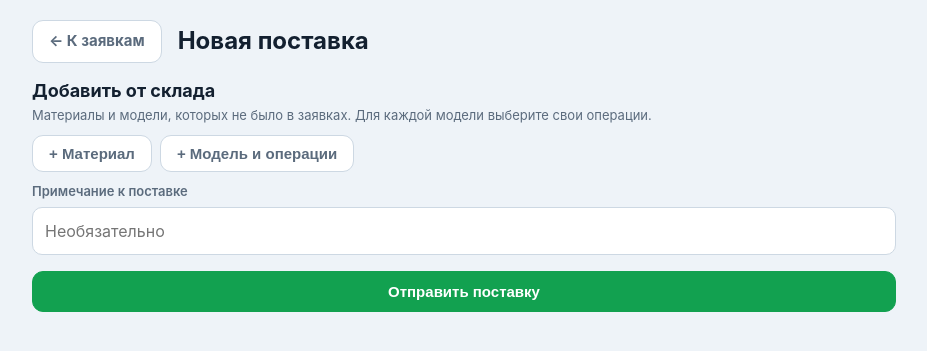
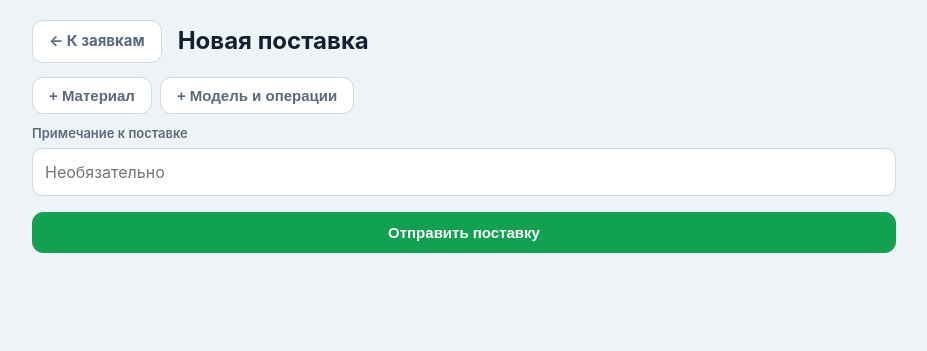
Before and after one commit to veselo2903/jail, a Python web app: template templates/supply_new.html in a window 1280 px wide. Shown: the top 351 px of the page, without its empty margins (176-1103 px from the left). Run offline with Jinja, Linux system fonts and the light colour scheme; the template is opened without the code that fills it, so the values that code supplies are empty.

Commit message:
Remove warehouse supply helper headings

```diff
--- a/templates/supply_new.html
+++ b/templates/supply_new.html
@@ -30,8 +30,6 @@
   </div>
   </details>
   {% endif %}
-  <h3 class="sklad-extra-title">Добавить от склада</h3>
-  <p class="small sklad-extra-hint">Материалы и модели, которых не было в заявках. Для каждой модели выберите свои операции.</p>
   {% include '_shipment_extra_fields.html' %}
   <label class="sklad-supply-note-label" for="ship-note">Примечание к поставке</label>
   <input class="sklad-supply-note" id="ship-note" name="ship_note" placeholder="Необязательно">
@@ -79,8 +77,6 @@
 .supply-choice small{display:block;color:var(--muted);font-weight:400;font-size:12px;line-height:1.3}
 .supply-choice .tag{vertical-align:middle}
 .sklad-supply-quantity{width:104px;min-width:0;padding:7px 8px;text-align:center}
-.sklad-extra-title{margin:13px 0 2px}
-.sklad-extra-hint{margin:0 0 8px}
 .sklad-send-supply-btn{margin-top:16px}
 .shipment-add-actions{display:flex;flex-wrap:wrap;gap:8px;margin:10px 0}
 .shipment-extra-row{display:grid;grid-template-columns:2fr 1fr 90px 40px;gap:8px;align-items:end;margin:10px 0}
```
Also changed, not shown: 1 other file.
